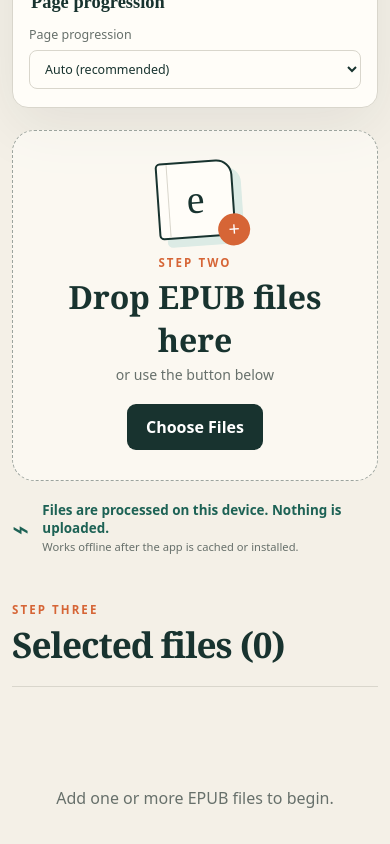
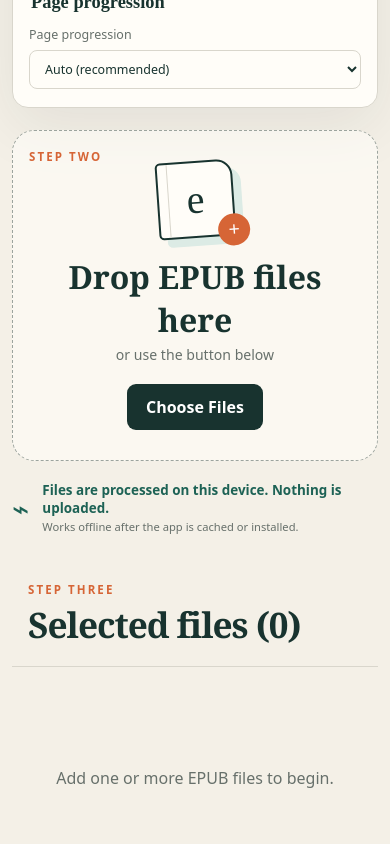
Before and after one commit to haohailong/EPUB-Tweaker, a React (Vite) app: page / in a window 390 px wide. Shown: the part 780-1624 px from the top of the page. Built offline with nearby package versions, Linux system fonts and the light colour scheme.

Commit message:
Align workflow sections and surface cleanup action

```diff
--- a/src/App.tsx
+++ b/src/App.tsx
@@ -270,7 +270,7 @@ export default function App({ onRegisterUpdate, updateApp }: AppProps) {
 
         <section ref={filesSection} className="files-section" aria-labelledby="selected-heading">
           <div className="section-heading"><div><p className="eyebrow">{t('stepThree')}</p><h2 id="selected-heading">{t('selectedFiles')} ({items.length})</h2></div>
-            {items.length > 0 && <div className="batch-actions"><button className="secondary" disabled={!ready} onClick={() => void processAll()}>{t('processAll')}</button><button className="primary" disabled={!finished} onClick={downloadAll}>{t('downloadAll')}</button></div>}
+            {items.length > 0 && <div className="batch-actions"><button className="secondary" disabled={!ready} onClick={() => void processAll()}>{t('processAll')}</button><button className="primary" disabled={!finished} onClick={downloadAll}>{t('downloadAll')}</button>{finished > 0 && <button className="secondary" onClick={() => setItems((current) => current.filter((item) => !item.result))}>{t('clearFinished')}</button>}</div>}
           </div>
           {!items.length && <div className="empty-state"><p>{t('empty')}</p></div>}
           <div className="file-list">
@@ -286,7 +286,6 @@ export default function App({ onRegisterUpdate, updateApp }: AppProps) {
                 onCopy={async () => { await navigator.clipboard.writeText(logText(item)); updateItem(item.id, { copied: true }); setTimeout(() => updateItem(item.id, { copied: false }), 1500); }} />
             ))}
           </div>
-          {finished > 0 && <button className="text-button clear-finished" onClick={() => setItems((current) => current.filter((item) => !item.result))}>{t('clearFinished')}</button>}
         </section>
       </main>
 
--- a/src/i18n.ts
+++ b/src/i18n.ts
@@ -5,7 +5,7 @@ const en = {
   language: 'Language', system: 'System Default', english: 'English', traditional: '繁體中文', simplified: '简体中文', sourceCode: 'View source on GitHub',
   stepOne: 'Step One', stepTwo: 'Step Two', stepThree: 'Step Three',
   drop: 'Drop EPUB files here', choose: 'Choose Files', dropHint: 'or use the button below', privacy: 'Files are processed on this device. Nothing is uploaded.',
-  selectedFiles: 'Selected files', processAll: 'Process All', downloadAll: 'Download All', clearFinished: 'Clear finished',
+  selectedFiles: 'Selected files', processAll: 'Process All', downloadAll: 'Download All', clearFinished: 'Clear processed files',
   title: 'Title', author: 'Author', filename: 'Filename', version: 'EPUB version', bookLanguage: 'Language', layout: 'Layout', writingMode: 'Writing mode', progression: 'Page progression', size: 'Size',
   advanced: 'Advanced Options', processingOptions: 'Processing Options', optionsApplyAll: 'These options apply to every unprocessed EPUB.', resourcesAndOutput: 'Resources and output', layoutOptions: 'Layout', preserveLayout: 'Keep original', vertical: 'Horizontal → vertical', horizontalTransform: 'Vertical → horizontal', japanese: 'Japanese mode', japaneseHelp: 'Makes the e-reader treat the book as Japanese. Font and typography options available on the device may change.',
   progressionAuto: 'Auto (recommended)', progressionRtl: 'Right to left', progressionLtr: 'Left to right', resources: 'Resources', replaceImages: 'Replace low-resolution images', chooseImages: 'Choose replacement images', imagesHelp: 'Matching uses dimensions, aspect ratio and perceptual similarity on this device. Filenames do not need to match.',
@@ -30,7 +30,7 @@ const zhHant: typeof en = {
   language: '語言', system: '跟隨系統', english: 'English', traditional: '繁體中文', simplified: '简体中文', sourceCode: '在 GitHub 查看原始碼',
   stepOne: '第一步', stepTwo: '第二步', stepThree: '第三步',
   drop: '將 EPUB 檔案拖到這裡', choose: '選擇檔案', dropHint: '或使用下方按鈕', privacy: '檔案只在此裝置上處理，不會上傳。',
-  selectedFiles: '已選檔案', processAll: '全部處理', downloadAll: '全部下載', clearFinished: '清除已完成項目',
+  selectedFiles: '已選檔案', processAll: '全部處理', downloadAll: '全部下載', clearFinished: '清理已處理檔案',
   title: '書名', author: '作者', filename: '檔名', version: 'EPUB 版本', bookLanguage: '語言', layout: '版面', writingMode: '書寫模式', progression: '翻頁方向', size: '大小',
   advanced: '進階選項', processingOptions: '處理選項', optionsApplyAll: '以下選項會套用到所有尚未處理的 EPUB。', resourcesAndOutput: '資源與輸出', layoutOptions: '版面', preserveLayout: '保留原版面', vertical: '橫排 → 直排', horizontalTransform: '直排 → 橫排', japanese: '日文模式', japaneseHelp: '讓電子閱讀器將本書視為日文書。裝置上的字型與排版選項可能改變。',
   progressionAuto: '自動（建議）', progressionRtl: '由右至左', progressionLtr: '由左至右', resources: '資源', replaceImages: '替換低解析度圖片', chooseImages: '選擇替換圖片', imagesHelp: '只在此裝置上以尺寸、長寬比與感知相似度配對；檔名無需相同。',
@@ -55,7 +55,7 @@ const zhHans: typeof en = {
   language: '语言', system: '跟随系统', english: 'English', traditional: '繁體中文', simplified: '简体中文', sourceCode: '在 GitHub 查看源代码',
   stepOne: '第一步', stepTwo: '第二步', stepThree: '第三步',
   drop: '将 EPUB 文件拖到这里', choose: '选择文件', dropHint: '或使用下方按钮', privacy: '文件只在此设备上处理，不会上传。',
-  selectedFiles: '已选文件', processAll: '全部处理', downloadAll: '全部下载', clearFinished: '清除已完成项目',
+  selectedFiles: '已选文件', processAll: '全部处理', downloadAll: '全部下载', clearFinished: '清理已处理文件',
   title: '书名', author: '作者', filename: '文件名', version: 'EPUB 版本', bookLanguage: '语言', layout: '版式', writingMode: '书写模式', progression: '翻页方向', size: '大小',
   advanced: '高级选项', processingOptions: '处理选项', optionsApplyAll: '以下选项会应用到所有尚未处理的 EPUB。', resourcesAndOutput: '资源与输出', layoutOptions: '版式', preserveLayout: '保留原版式', vertical: '横排 → 竖排', horizontalTransform: '竖排 → 横排', japanese: '日文模式', japaneseHelp: '让电子阅读器将本书视为日文书。设备上的字体与排版选项可能改变。',
   progressionAuto: '自动（推荐）', progressionRtl: '从右到左', progressionLtr: '从左到右', resources: '资源', replaceImages: '替换低分辨率图片', chooseImages: '选择替换图片', imagesHelp: '只在此设备上按尺寸、宽高比和感知相似度匹配；文件名无需相同。',
--- a/src/styles.css
+++ b/src/styles.css
@@ -39,7 +39,8 @@ select, input[type='text'] { color: var(--ink); background: var(--card); border:
 .github-link svg { width: 22px; height: 22px; }
 
 main { width: min(1180px, calc(100% - 40px)); margin: 0 auto; }
-.hero { max-width: 1000px; margin: 72px auto 64px; text-align: center; }
+.hero, .files-section { max-width: 1000px; margin-left: auto; margin-right: auto; }
+.hero { margin-top: 72px; margin-bottom: 64px; text-align: center; }
 .eyebrow { text-transform: uppercase; letter-spacing: .18em; font-size: .72rem; font-weight: 700; color: var(--accent); margin: 0 0 13px; }
 h1, h2, h3, h4, h5, p { margin-top: 0; }
 h1 { font-family: 'Newsreader', Georgia, serif; font-size: clamp(3.2rem, 9vw, 6.6rem); line-height: .9; letter-spacing: -.055em; margin-bottom: 22px; font-weight: 600; }
@@ -57,11 +58,10 @@ h1 { font-family: 'Newsreader', Georgia, serif; font-size: clamp(3.2rem, 9vw, 6.
 .segmented-control label:last-child span { border-right: 0; }
 .segmented-control input:checked + span { color: #fff; background: var(--green); }
 .segmented-control input:focus-visible + span { outline: 3px solid rgba(214, 101, 54, .35); outline-offset: -3px; }
-.drop-zone { min-height: 280px; display: grid; place-items: center; align-content: center; border: 1.5px dashed #9ca49e; border-radius: 22px; background: color-mix(in srgb, var(--card) 60%, transparent); padding: 38px; transition: border-color .2s, transform .2s, background .2s; }
+.drop-zone { position: relative; min-height: 280px; display: grid; place-items: center; align-content: center; border: 1.5px dashed #9ca49e; border-radius: 22px; background: color-mix(in srgb, var(--card) 60%, transparent); padding: 38px; transition: border-color .2s, transform .2s, background .2s; }
 .drop-zone.is-dragging { border-color: var(--accent); background: #fff8ef; transform: scale(1.01); }
 .drop-zone h2 { font-family: 'Newsreader', Georgia, serif; font-size: 2rem; margin: 17px 0 4px; }
-.drop-zone-heading .eyebrow { color: var(--accent); font-size: .72rem; margin: 17px 0 0; }
-.drop-zone-heading h2 { margin-top: 5px; }
+.drop-zone-heading .eyebrow { position: absolute; top: 22px; left: 24px; color: var(--accent); font-size: .72rem; margin: 0; }
 .drop-zone p { color: var(--muted); font-size: .88rem; margin-bottom: 20px; }
 .drop-illustration { position: relative; width: 77px; height: 77px; border: 2px solid var(--ink); border-radius: 5px 16px 16px 5px; transform: rotate(-4deg); background: var(--card); box-shadow: 8px 8px 0 var(--green-soft); display: grid; place-items: center; font-family: 'Newsreader', serif; font-size: 2.5rem; }
 .drop-illustration::before { content: ''; position: absolute; left: 9px; top: 0; bottom: 0; border-left: 1px solid var(--line); }
@@ -78,10 +78,10 @@ h1 { font-family: 'Newsreader', Georgia, serif; font-size: clamp(3.2rem, 9vw, 6.
 .privacy-note small { color: var(--muted); margin-top: 2px; }
 .hero.has-files { margin-top: 28px; margin-bottom: 26px; }
 .hero.has-files > .eyebrow, .hero.has-files > h1, .hero.has-files > .tagline { display: none; }
-.hero.has-files .drop-zone { min-height: 0; grid-template-columns: 1fr auto; align-items: center; gap: 18px; padding: 18px 22px; }
+.hero.has-files .drop-zone { min-height: 0; grid-template-columns: 1fr auto; align-items: center; gap: 18px; padding: 16px 22px; }
 .hero.has-files .drop-illustration, .hero.has-files .drop-zone > p { display: none; }
-.hero.has-files .drop-zone-heading { text-align: left; }
-.hero.has-files .drop-zone-heading .eyebrow { margin: 0 0 3px; }
+.hero.has-files .drop-zone-heading { padding-top: 18px; text-align: left; }
+.hero.has-files .drop-zone-heading .eyebrow { top: 12px; left: 22px; }
 .hero.has-files .drop-zone h2 { margin: 0; text-align: left; font-size: 1.35rem; }
 .hero.has-files .privacy-note { margin-top: 12px; }
 
@@ -89,7 +89,7 @@ h1 { font-family: 'Newsreader', Georgia, serif; font-size: clamp(3.2rem, 9vw, 6.
 .notice button, .update-banner button { border: 0; background: transparent; color: inherit; font-weight: 700; }
 .update-banner div { display: flex; gap: 10px; }
 .files-section { padding-bottom: 90px; scroll-margin-top: 92px; }
-.section-heading { display: flex; align-items: end; justify-content: space-between; border-bottom: 1px solid var(--line); padding-bottom: 18px; margin-bottom: 24px; }
+.section-heading { display: flex; align-items: end; justify-content: space-between; border-bottom: 1px solid var(--line); padding: 0 24px 18px; margin-bottom: 24px; }
 .section-heading h2 { font-family: 'Newsreader', Georgia, serif; font-size: 2.7rem; letter-spacing: -.03em; margin: 0; }
 .section-heading .eyebrow { margin-bottom: 3px; }
 .empty-state { min-height: 190px; border-bottom: 1px solid var(--line); display: grid; place-items: center; color: var(--muted); }
@@ -130,7 +130,7 @@ legend, .field-heading { font-family: 'Newsreader', serif; font-size: 1.15rem; f
 .matches h4 { padding: 13px 16px; margin: 0; border-bottom: 1px solid var(--line); }
 .match-row { display: grid; grid-template-columns: 20px minmax(120px, 1fr) auto auto; align-items: center; gap: 14px; padding: 13px 16px; border-bottom: 1px solid var(--line); font-size: .82rem; }.match-row:last-child { border: 0; }.match-row small { display: block; color: var(--muted); overflow-wrap: anywhere; }.match-row.no-match { opacity: .58; }.confidence { color: var(--green); font-weight: 700; text-align: right; }.dimensions { font-variant-numeric: tabular-nums; color: var(--muted); }
 .card-actions { justify-content: flex-end; padding: 18px 26px; border-top: 1px solid var(--line); }
-.clear-finished { display: block; margin: 25px auto 0; background: transparent; color: var(--muted); }.text-button { border: 0; }
+.text-button { border: 0; }
 
 .report { border-top: 1px solid var(--line); }
 .report-summary { display: flex; align-items: center; gap: 15px; padding: 23px 26px; background: var(--green-soft); }
@@ -155,8 +155,8 @@ footer .acknowledgement { margin-bottom: 0; }
 
 @media (max-width: 800px) {
   .site-header { padding: 0 16px; }.language-select > span { display: none; }.language-select select { max-width: 130px; }
-  main { width: min(100% - 24px, 1180px); }.hero { margin-top: 48px; }.home-options-grid { grid-template-columns: 1fr; gap: 18px; }.drop-zone { min-height: 250px; padding: 30px 15px; }
-  .section-heading { align-items: flex-start; gap: 15px; }.batch-actions { flex-direction: column; align-items: stretch; }.batch-actions button { padding: 9px 11px; font-size: .78rem; }
+  main { width: min(100% - 24px, 1180px); }.hero { margin-top: 48px; }.home-options-grid { grid-template-columns: 1fr; gap: 18px; }.drop-zone { min-height: 250px; padding: 30px 15px; }.drop-zone-heading .eyebrow { left: 16px; top: 18px; }
+  .section-heading { align-items: flex-start; gap: 15px; padding-inline: 16px; }.batch-actions { flex-direction: column; align-items: stretch; }.batch-actions button { padding: 9px 11px; font-size: .78rem; }
   .book-meta { grid-template-columns: repeat(2, minmax(0, 1fr)); padding-left: 26px; }.progress-wrap, .error-box { margin-left: 0; padding-left: 26px; }.error-box { margin-left: 26px; }
   .advanced-grid { grid-template-columns: 1fr; }.match-row { grid-template-columns: 20px 1fr; }.dimensions, .confidence { grid-column: 2; text-align: left; }
   .technical dl { grid-template-columns: repeat(2, 1fr); }.report-group li { grid-template-columns: 1fr; }.report-group code { grid-column: 1; grid-row: auto; text-align: left; padding-left: 23px; }
@@ -164,7 +164,7 @@ footer .acknowledgement { margin-bottom: 0; }
 
 @media (max-width: 480px) {
   .brand span { display: none; }.hero { margin-bottom: 48px; }h1 { font-size: 3.3rem; }.tagline { font-size: 1.1rem; }
-  .home-options { padding: 18px 16px; }.home-options-heading { display: block; }.home-options-heading > small { display: block; text-align: left; margin-top: 5px; }.segmented-control { grid-template-columns: 1fr; }.segmented-control span { border-right: 0; border-bottom: 1px solid var(--line); }.segmented-control label:last-child span { border-bottom: 0; }.hero.has-files .drop-zone { grid-template-columns: 1fr; }.hero.has-files .drop-zone h2 { text-align: center; }
+  .home-options { padding: 18px 16px; }.home-options-heading { display: block; }.home-options-heading > small { display: block; text-align: left; margin-top: 5px; }.segmented-control { grid-template-columns: 1fr; }.segmented-control span { border-right: 0; border-bottom: 1px solid var(--line); }.segmented-control label:last-child span { border-bottom: 0; }.hero.has-files .drop-zone { grid-template-columns: 1fr; }.hero.has-files .drop-zone-heading { padding-top: 20px; }.hero.has-files .drop-zone-heading .eyebrow { left: 16px; top: 10px; }.hero.has-files .drop-zone h2 { text-align: center; }
   .card-top { grid-template-columns: 38px 1fr 34px; padding-inline: 16px; }.book-meta { padding-inline: 16px; gap: 16px 10px; }.progress-wrap { padding-inline: 16px; }.error-box { margin-inline: 16px; }.advanced > summary, .technical > summary, .advanced-grid, .technical-body, .card-actions, .report-summary, .report-group { padding-left: 16px; padding-right: 16px; }.matches { margin-inline: 16px; }.section-heading h2 { font-size: 2.2rem; }
 }
 
```
